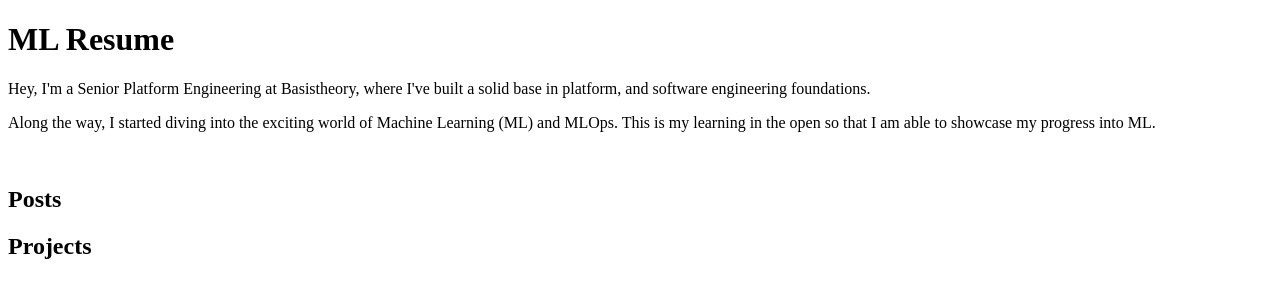
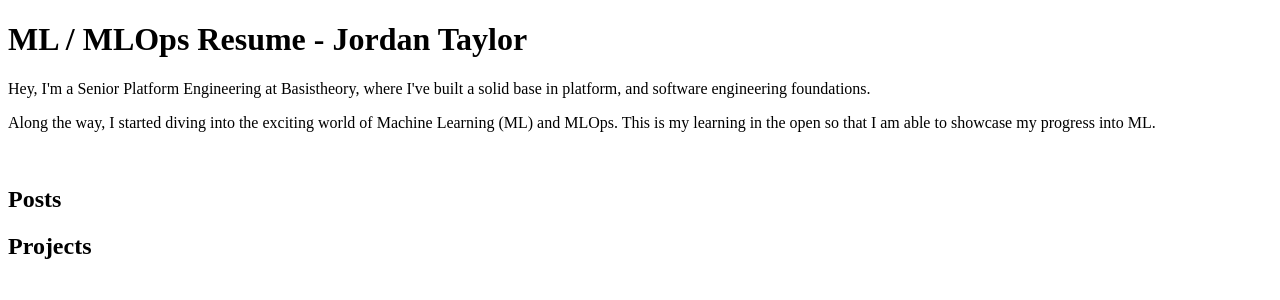
Before and after one commit to JustJordanT/ml-resume, a SvelteKit app: page / in a window 1280 px wide. Shown: the top 300 px of the page. Built offline with nearby package versions, Linux system fonts and the light colour scheme.

Commit message:
feat/updates

```diff
--- a/src/routes/+page.svelte
+++ b/src/routes/+page.svelte
@@ -1,4 +1,4 @@
-<h1>ML Resume</h1>
+<h1>ML / MLOps Resume - Jordan Taylor</h1>
 <p>Hey, I'm a Senior Platform Engineering at Basistheory, where I've built a solid base in platform, and software engineering foundations. </p>
 <p>Along the way, I started diving into the exciting world of Machine Learning (ML) and MLOps. This is my learning in the open so that I am able to showcase my progress into ML.</p>
 
```
